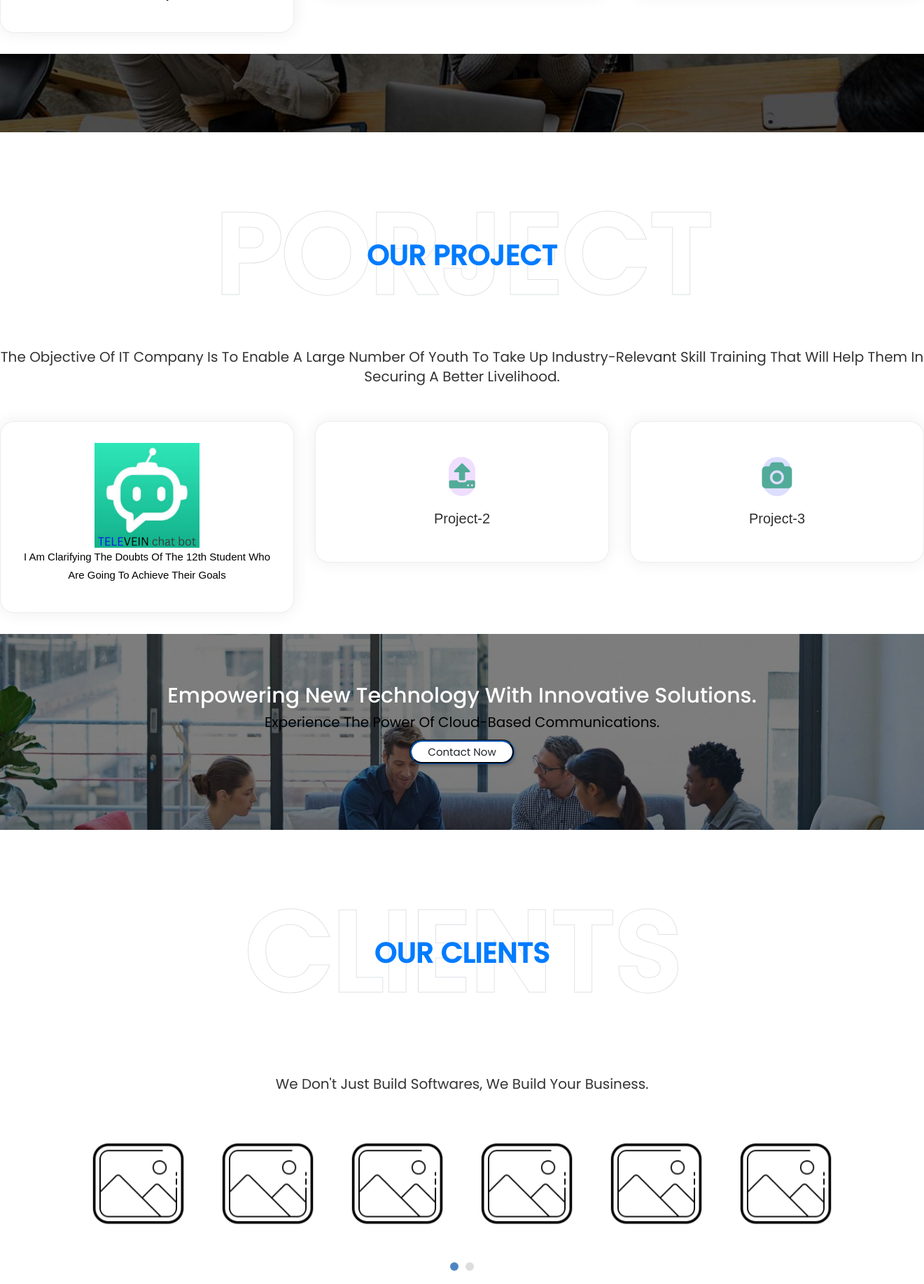
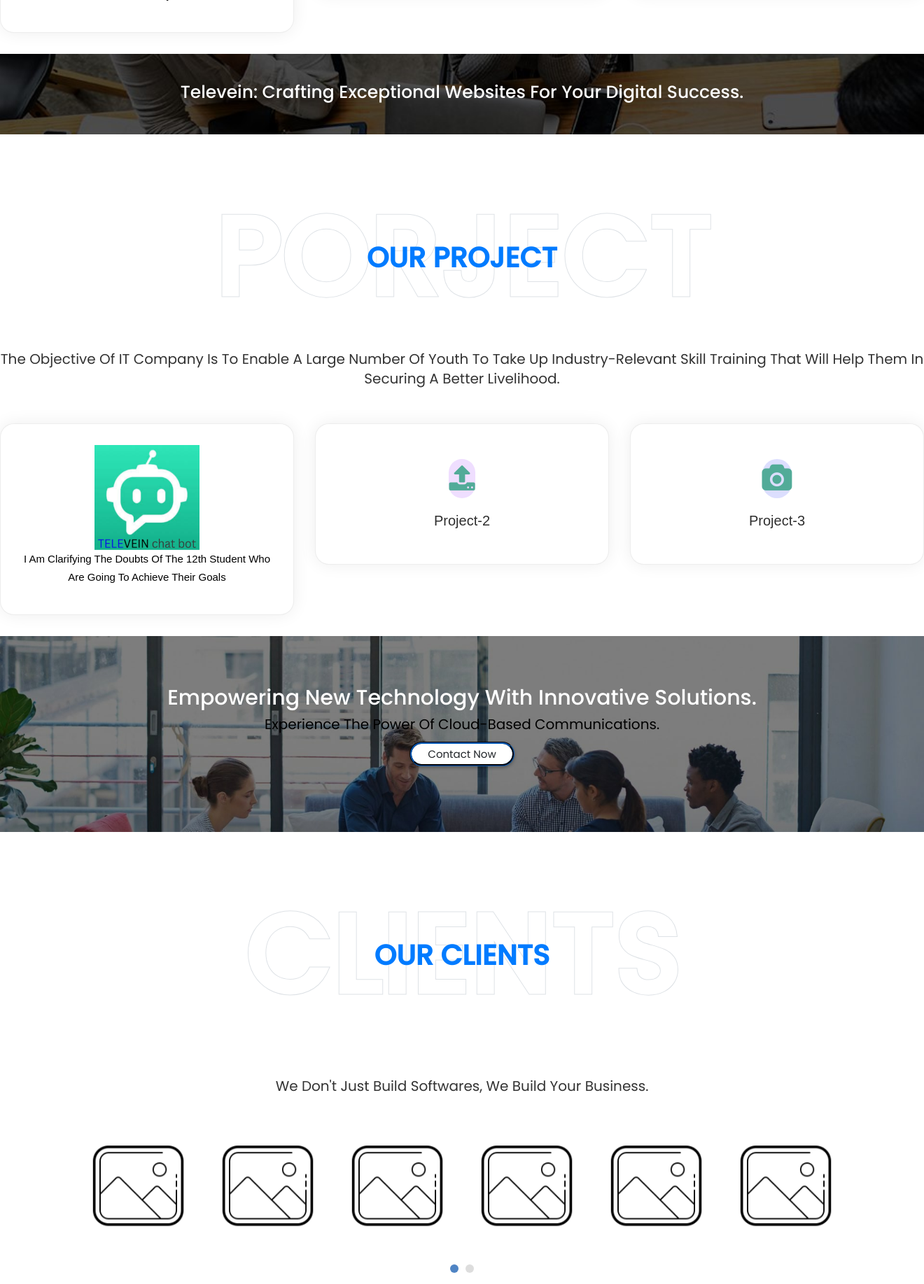
Before and after one commit to televein/televein, a PHP site: page / in a window 1320 px wide; the page is wider, and only the part inside the window is pictured. Shown: the part 2050-3885 px from the top of that part at 70% size. Run offline with PHP 8.4, Linux system fonts and the light colour scheme.

Commit message:
0202242107

```diff
--- a/css/style.css
+++ b/css/style.css
@@ -628,12 +628,15 @@ hr {
   }
 
 .counters {
+    text-align: center;
+    align-items: center;
 	background-image: url(../images/img2.jpg);
     background-size: cover;
     background-attachment: fixed;
     background-repeat: no-repeat;
 	color: #fff;
 	padding: 40px 20px;
+
 }
 
 .counters .container {
--- a/index.html
+++ b/index.html
@@ -208,8 +208,9 @@
 <script src="https://code.jquery.com/jquery-3.5.1.slim.min.js" integrity="sha384-DfXdz2htPH0lsSSs5nCTpuj/zy4C+OGpamoFVy38MVBnE+IbbVYUew+OrCXaRkfj" crossorigin="anonymous"></script>
 <script src="https://cdn.jsdelivr.net/npm/bootstrap@4.5.3/dist/js/bootstrap.bundle.min.js" integrity="sha384-ho+j7jyWK8fNQe+A12Hb8AhRq26LrZ/JpcUGGOn+Y7RsweNrtN/tE3MoK7ZeZDyx" crossorigin="anonymous"></script>
 <!-- service end -->
-  <section class="counters">
-    <div class="container">
+  <section class="counters ">
+
+        <h1>Televein: Crafting Exceptional Websites for Your Digital Success.</h1>
         <!-- <div>
             <i class="far fa-clock fa-4x"></i>
             <div class="counter" data-target="13500">0</div>
@@ -230,7 +231,7 @@
             <div class="counter" data-target="120">0</div>
             <h3>Awards Received</h3>
         </div> -->
-    </div>
+
 </section>
 <!-- project start -->
 <section id="project" class="about">
```
